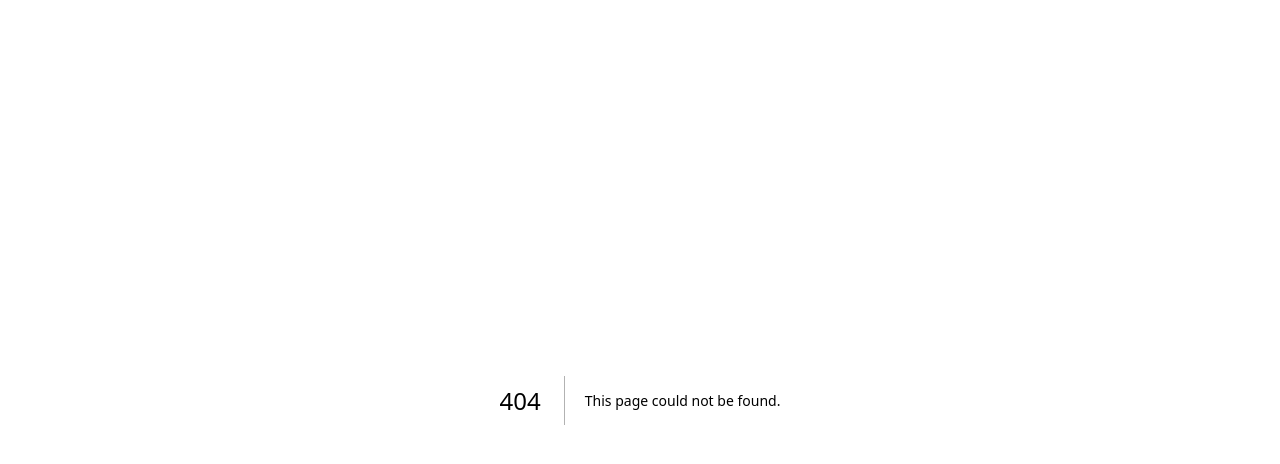
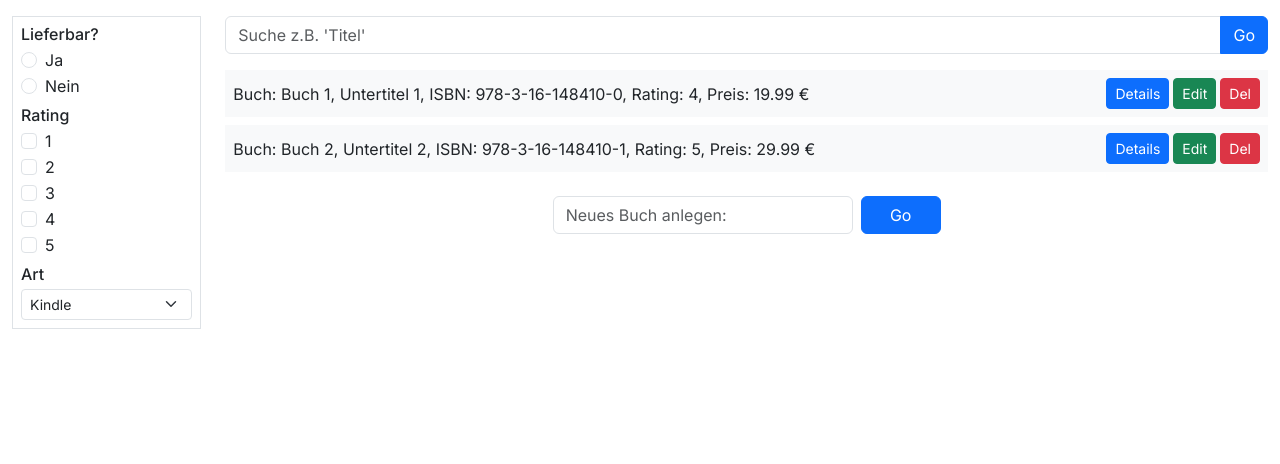
Before and after one commit to swe-ws-24/swe-buch-fe, a Next.js app: page /search in a window 1280 px wide. Before the commit this address had no page. Shown: the top 464 px of the page. Built offline with nearby package versions, Linux system fonts and the light colour scheme.

Commit message:
Add: Suchmaske

```diff
--- /dev/null
+++ b/src/app/search/page.tsx
@@ -0,0 +1,37 @@
+import React from 'react';
+import Searchbar from '@/components/search/Searchbar';
+import Filter from '@/components/search/Filter';
+import BookList from '@/components/search/BookList';
+import 'bootstrap/dist/css/bootstrap.min.css';
+
+const SearchPage: React.FC = () => {
+    const books = [
+        { id: 1, title: 'Buch 1', subtitle: 'Untertitel 1', isbn: '978-3-16-148410-0', rating: 4, price: 19.99, available: true, art: 'Kindle' },
+        { id: 2, title: 'Buch 2', subtitle: 'Untertitel 2', isbn: '978-3-16-148410-1', rating: 5, price: 29.99, available: false, art: 'Buchdruck' },
+        // Weitere Buchdaten hier hinzufügen
+    ];
+
+    return (
+        <div className="container-fluid mt-3">
+            <div className="row">
+                <div className="col-md-2">
+                    <Filter />
+                </div>
+                <div className="col-md-10">
+                    <div className="row mb-3">
+                        <div className="col">
+                            <Searchbar />
+                        </div>
+                    </div>
+                    <div className="row">
+                        <div className="col">
+                            <BookList books={books} />
+                        </div>
+                    </div>
+                </div>
+            </div>
+        </div>
+    );
+};
+
+export default SearchPage;
--- /dev/null
+++ b/src/components/search/BookList.tsx
@@ -0,0 +1,41 @@
+import React from 'react';
+
+interface Book {
+    id: number;
+    title: string;
+    subtitle: string;
+    isbn: string;
+    rating: number;
+    price: number;
+}
+
+interface BookListProps {
+    books: Book[];
+}
+
+const BookList: React.FC<BookListProps> = ({ books }) => {
+    return (
+        <div>
+            {books.map(book => (
+                <div key={book.id} className="d-flex justify-content-between align-items-center mb-2 p-2 bg-light">
+                    <div className="text-truncate me-2" style={{ minWidth: 0 }}>
+                        <span>Buch: {book.title}, {book.subtitle}, ISBN: {book.isbn}, Rating: {book.rating}, Preis: {book.price} €</span>
+                    </div>
+                    <div className="flex-shrink-0">
+                        <button className="btn btn-primary btn-sm me-1">Details</button>
+                        <button className="btn btn-success btn-sm me-1">Edit</button>
+                        <button className="btn btn-danger btn-sm">Del</button>
+                    </div>
+                </div>
+            ))}
+            <div className="mt-4 text-center">
+                <div className="d-flex justify-content-center align-items-center">
+                    <input type="text" className="form-control" placeholder="Neues Buch anlegen:" style={{width: '300px'}} />
+                    <button className="btn btn-primary ms-2" style={{width: '80px'}}>Go</button>
+                </div>
+            </div>
+        </div>
+    );
+};
+
+export default BookList;
--- /dev/null
+++ b/src/components/search/Filter.tsx
@@ -0,0 +1,38 @@
+// src/components/search/Filter.tsx
+import React from 'react';
+
+const Filter: React.FC = () => {
+    return (
+        <div className="border p-2">
+            <div className="mb-2">
+                <h6 className="mb-1">Lieferbar?</h6>
+                <div className="form-check">
+                    <input className="form-check-input" type="radio" name="available" id="availableYes" />
+                    <label className="form-check-label" htmlFor="availableYes">Ja</label>
+                </div>
+                <div className="form-check">
+                    <input className="form-check-input" type="radio" name="available" id="availableNo" />
+                    <label className="form-check-label" htmlFor="availableNo">Nein</label>
+                </div>
+            </div>
+            <div className="mb-2">
+                <h6 className="mb-1">Rating</h6>
+                {[1, 2, 3, 4, 5].map((rating) => (
+                    <div className="form-check" key={rating}>
+                        <input className="form-check-input" type="checkbox" id={`rating${rating}`} />
+                        <label className="form-check-label" htmlFor={`rating${rating}`}>{rating}</label>
+                    </div>
+                ))}
+            </div>
+            <div>
+                <h6 className="mb-1">Art</h6>
+                <select className="form-select form-select-sm" id="art">
+                    <option value="Kindle">Kindle</option>
+                    <option value="Buchdruck">Buchdruck</option>
+                </select>
+            </div>
+        </div>
+    );
+};
+
+export default Filter;
--- /dev/null
+++ b/src/components/search/Searchbar.tsx
@@ -0,0 +1,14 @@
+// src/components/search/Searchbar.tsx
+import React from 'react';
+import 'bootstrap/dist/css/bootstrap.min.css';
+
+const Searchbar: React.FC = () => {
+    return (
+        <div className="input-group" style={{ flexGrow: 1 }}>
+            <input type="text" className="form-control" placeholder="Suche z.B. 'Titel'" />
+            <button className="btn btn-primary" type="button">Go</button>
+        </div>
+    );
+};
+
+export default Searchbar;
```
